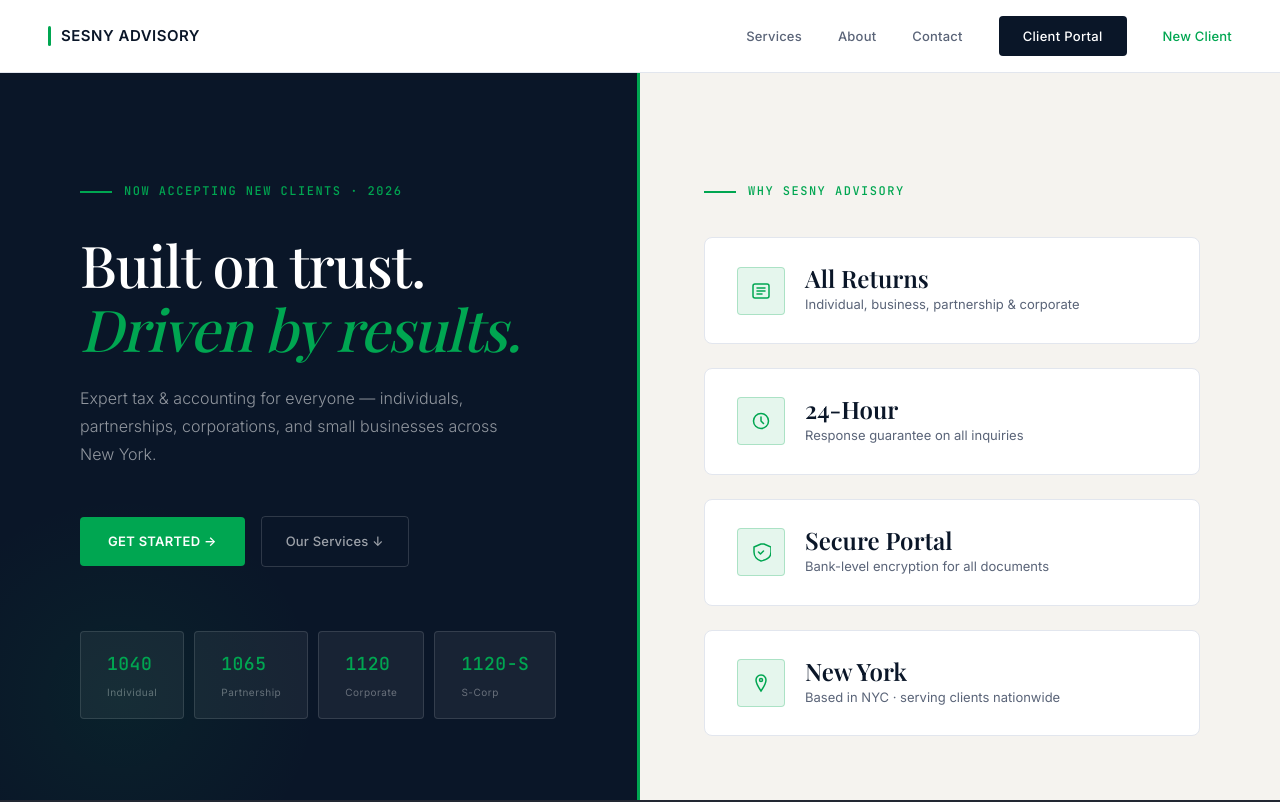
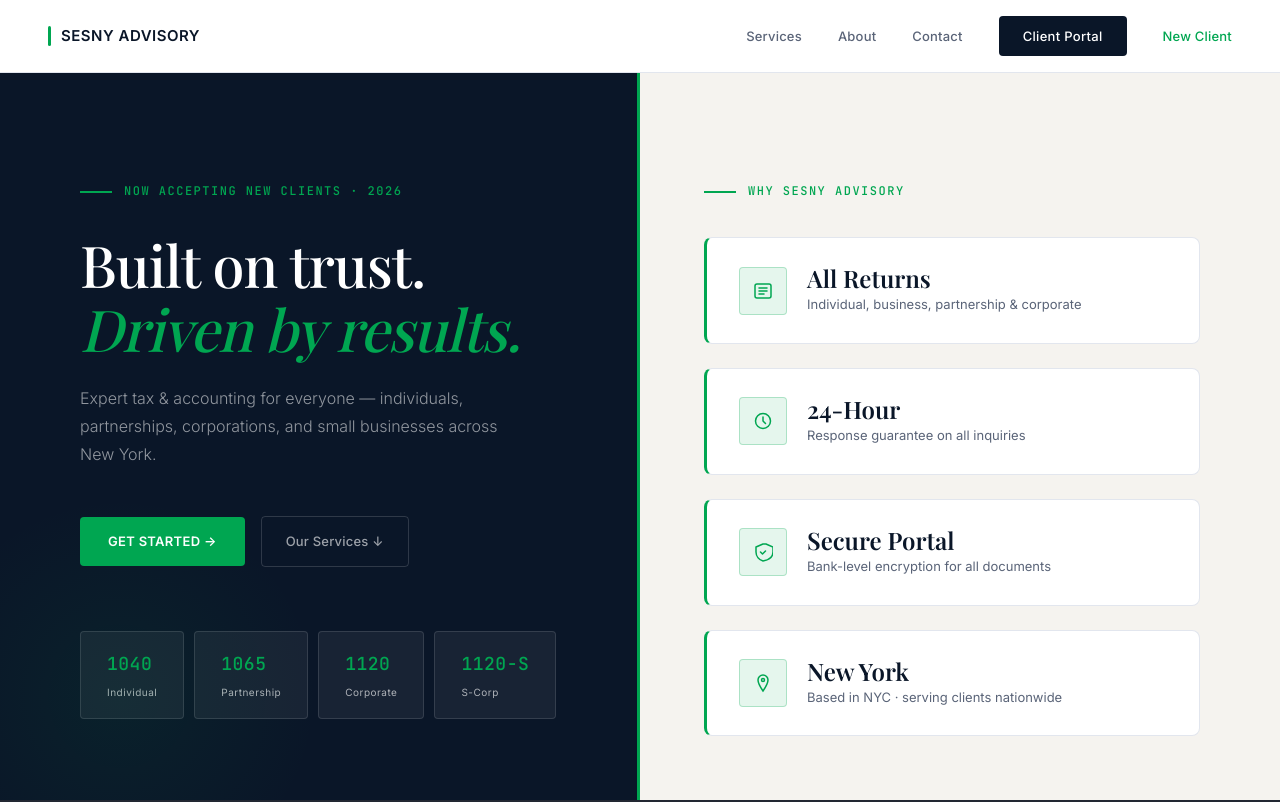
Before and after one commit to antsezny-create/cpa-site, a plain HTML site: page index.html in a window 1280 px wide. Shown: the top 802 px of the page. Drawn offline with nearby package versions, Linux system fonts and the light colour scheme; grey boxes are pictures that could not be loaded; a web font is replaced by a local one.

Commit message:
landing page: improve trust label visibility and add green left border to stat cards

```diff
--- a/style.css
+++ b/style.css
@@ -324,7 +324,7 @@ body {
 .trust-label {
   font-size: 10px;
   font-weight: 400;
-  color: rgba(255,255,255,0.35);
+  color: rgba(255,255,255,0.65);
   letter-spacing: 0.5px;
 }
 
@@ -348,6 +348,7 @@ body {
 .hero-stat-card {
   background: var(--white);
   border: 1px solid var(--border);
+  border-left: 3px solid var(--green);
   border-radius: var(--radius-lg);
   padding: 28px 32px;
   display: flex;
```
